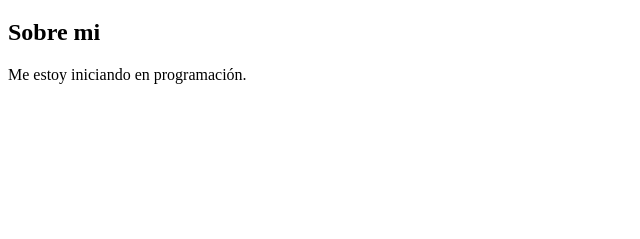
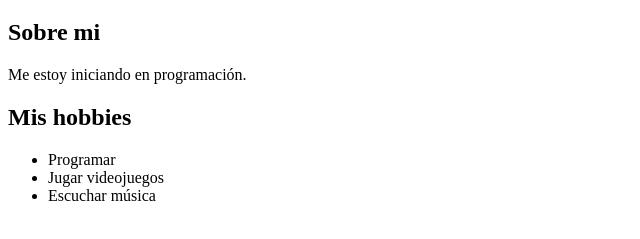
Before and after one commit to LANDERYVS/mi-sitio-web, a plain HTML site: page index.html in a window 1280 px wide. Shown: the part 61-300 px from the top of the page, without its empty margins (0-640 px from the left). Drawn offline with Linux system fonts and the light colour scheme.

Commit message:
Agregue una seccion de hobbies.

```diff
--- a/index.html
+++ b/index.html
@@ -9,6 +9,12 @@
 <h1>Hola Mundo</h1>
 <h2>Sobre mi</h2>
 <p>Me estoy iniciando en programación.</p>
+<h2>Mis hobbies</h2>
+<ul>
+<li>Programar</li>
+<li>Jugar videojuegos</li>
+<li>Escuchar música</li>
+</ul>
 
 
 </body>
```
